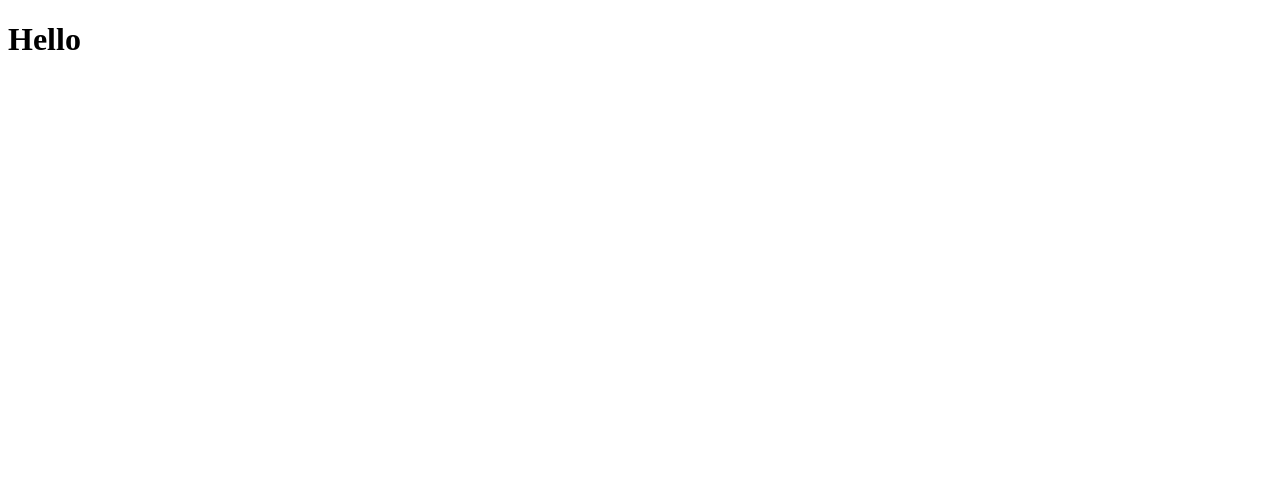
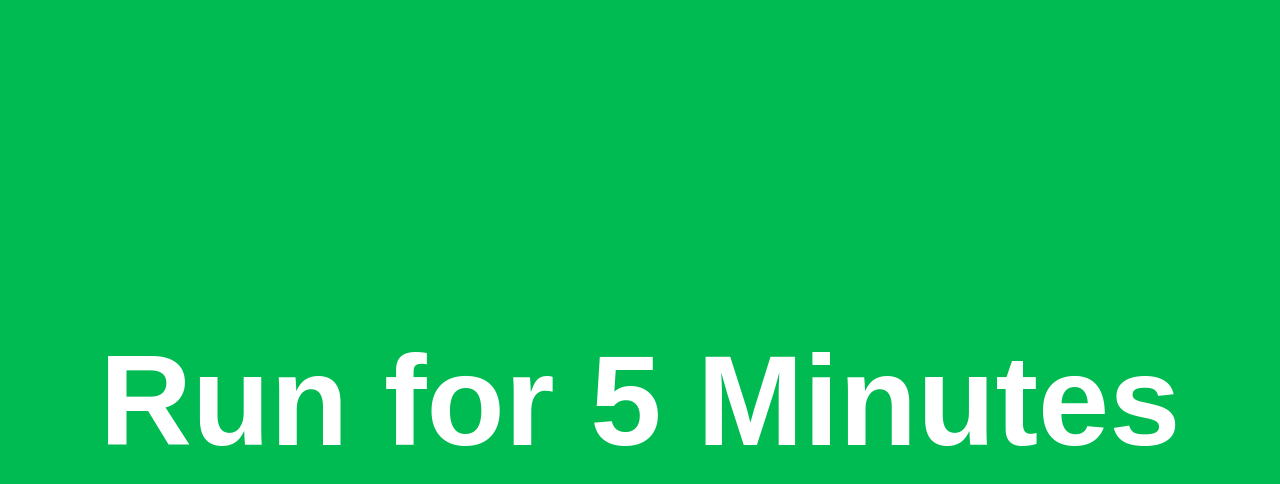
Before and after one commit to sanjuBhai-sudo/reminder, a plain HTML site: page index.html in a window 1280 px wide. Drawn offline with Linux system fonts and the light colour scheme.

Commit message:
Update index.html

```diff
--- a/index.html
+++ b/index.html
@@ -3,8 +3,32 @@
   <head>
     <meta charset="utf-8">
     <title>Reminder</title>
+    <style>
+    * {
+    	margin: 0;
+        padding: 0;
+        box-sizing: border-box;
+    }
+    body {
+    	background: #00bb52;
+        width: 100vw;
+        height: 100vh;
+    }
+    h1 {
+		display: flex;
+        justify-content: center;
+        align-items: center;
+        flex-direction: column;
+        width: 100%;
+        height: 100%;
+        color: white;
+        text-align: center;
+        font-size: 10vw;
+        font-family: sans-serif;
+    }
+    </style>
   </head>
   <body>
-    <h1>Hello</h1></h1>
+    <h1> Run for 5 Minutes</h1>
   </body>
 </html>
```
